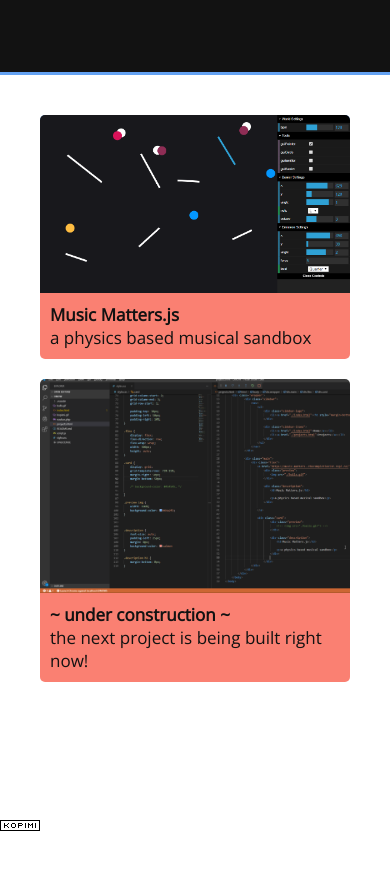
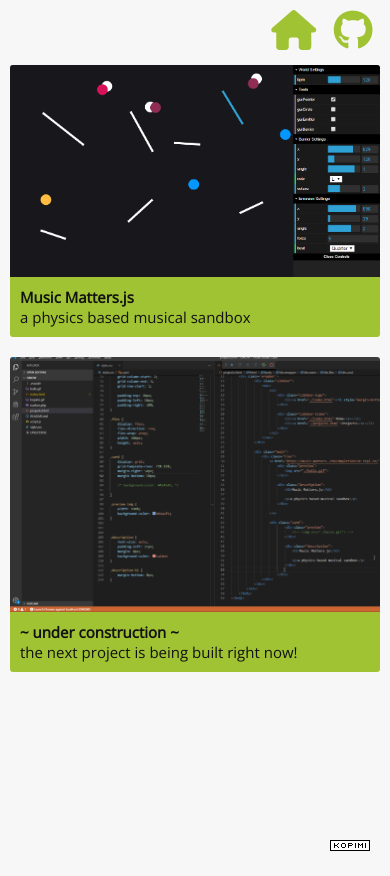
Before and after one commit to camcam2015/OMOW, a plain HTML site: page projects.html in a window 390 px wide. Before the commit the page ends 844 px from the top, so only its background shows below. Drawn offline with nearby package versions, Linux system fonts and the light colour scheme.

Commit message:
Added top sidebar for mobile
TODO: link to email in empty space of mobile top sidebar -- 'inquiries'?

```diff
--- a/projects.html
+++ b/projects.html
@@ -6,11 +6,15 @@
     <title>repl.it</title>
     <link href="style.css" rel="stylesheet" type="text/css" />
     <link href="https://fonts.googleapis.com/css?family=Open+Sans" rel="stylesheet" type="text/css" />
+    <script src="https://kit.fontawesome.com/318457367f.js"></script>
 </head>
 
 <body>
     <div class="wrapper">
-        <div class="sidebar-top"></div>
+        <div class="sidebar-top">
+            <a href="https://github.com/camcam2015"><i class="fab fa-github"></i></a>
+            <a href="./index.html"><i class="fas fa-home"></i></a>
+        </div>
 
         <div class="sidebar">
             <nav>
@@ -21,7 +25,7 @@
 
                     <div class="sidebar-items">
                         <li><a href="./index.html">Home</a></li>
-                        <li><a href="./projects.html">Projects</a></li>
+                        <li><a href="https://github.com/camcam2015">GitHub</a></li>
                     </div>
                 </ul>
             </nav>
--- a/style.css
+++ b/style.css
@@ -72,7 +72,7 @@ nav {
     padding: 30px;
 }
 
-.sidebar ul {
+.sidebar ul, ul {
     list-style-type: none;
     padding: 0%;
     margin: 0%;
@@ -126,25 +126,25 @@ nav {
     display: flex;
     flex-direction: column;
     margin-bottom: 30px;
-    min-width: 300px;
+    /* min-width: 300px; */
     max-width: 500px;
 }
 
 .preview{
     width: 100%;
     background-color: #64a2f2;
-    border-radius: 5px 5px 0px 0px;
+    border-radius: 3px 3px 0px 0px;
 }
 
 .description {
     padding: 10px;
     margin: 0px;
-    background-color: salmon;
-    border-radius: 0px 0px 5px 5px;
+    background-color: #a0c334;
+    border-radius: 0px 0px 3px 3px;
 }
 
 .description h3, .description p {
-    font-size: 17px;
+    font-size: 15px;
     margin: 0px;
 }
 
@@ -160,14 +160,27 @@ nav {
 *
 */
 
+@media (min-width: 300px){
+
+}
+
 @media (max-width: 450px) {
 
+    body{
+        background-color: #f7f7f7
+    }
     .wrapper {
         display: grid;
         grid-auto-flow: column;
-        grid-template-rows: 75px auto 30px;
         grid-template-columns: 100%;
+        grid-template-rows: 0px auto 30px;
         width: 100%;
+    }
+
+    .flex-wrapper {
+        padding-top: 65px;
+        padding-left: 10px;
+        padding-right: 10px;
     }
 
     .main-wrapper {
@@ -195,19 +208,36 @@ nav {
         grid-row-end: 2;
         grid-column-start: 1;
 
-        background-color: #121212;
-        border-bottom: medium solid #64a2f2;
+        background-color: #ffffff00;
+        /* border-bottom: medium solid #64a2f2; */
 
-        align-content: center;
+        position: fixed;
+        width: 100%;
+        display: flex;
+        flex-direction: row-reverse;
+        margin-top: 10px;
+    }
+
+    .sidebar-top i { /**USE TEXT PROPERTIES FOR ICONS DUMBASS**/
+        color: #a0c334;
+        font-size: 40px;
+        margin: 0px;
+        padding-right: 17.5px;
+        align-items: center;
     }
 
     .card {
         margin: 0;
-        padding: 20px;
-        padding-bottom: 0px;
+        padding-bottom: 20px;
     }
+
+    /* .preview, .description{
+        border-radius: 0px 0px 0px 0px;
+    } */
 
     #kopimi {
         position: static;
+        padding: 20px;
+        float: right;
     }
 }
```
